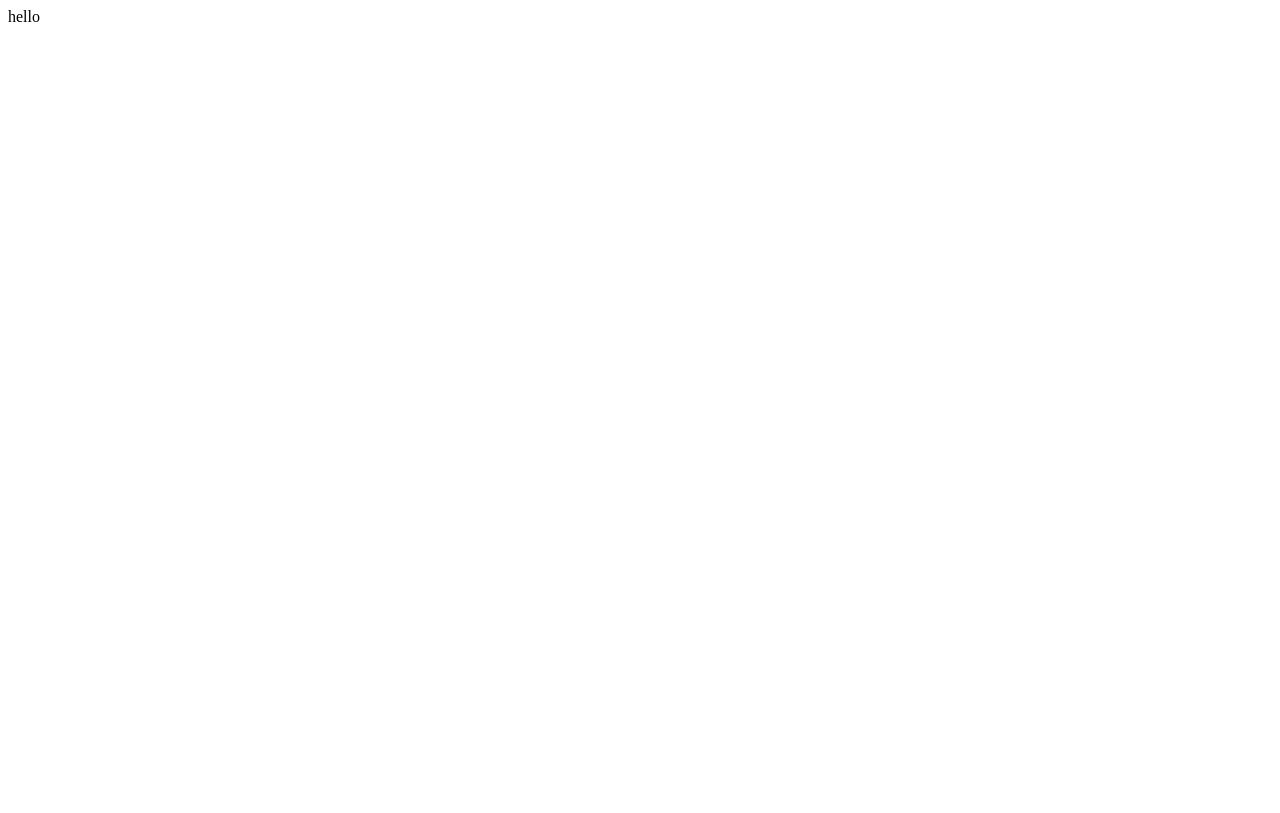
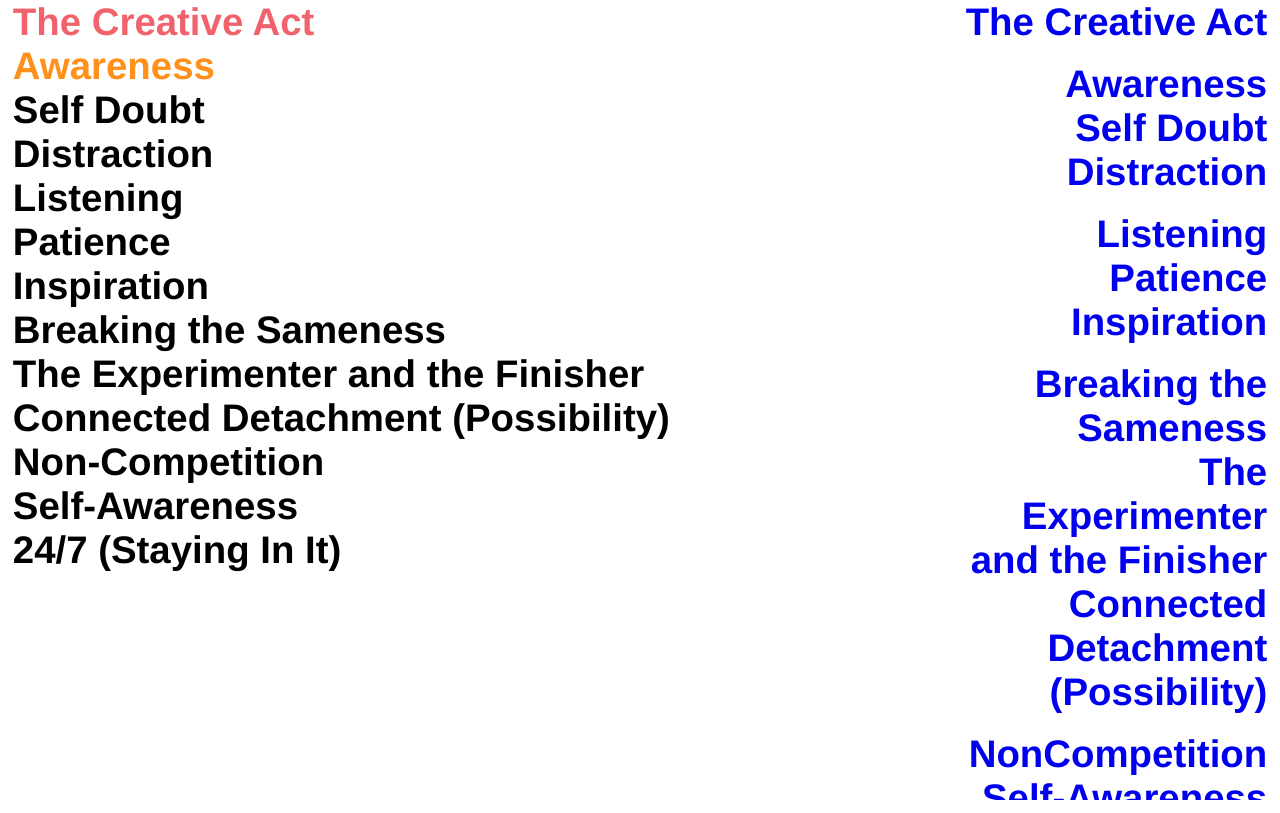
Before and after one commit to agart337/CreativeAct, a plain HTML site: page index.html in a window 1280 px wide. Drawn offline with Linux system fonts and the light colour scheme.

Commit message:
chapters

```diff
--- a/index.html
+++ b/index.html
@@ -1,14 +1,62 @@
 <!DOCTYPE html>
-<html lang="en">
+<html>
 
 <head>
-    <meta charset="UTF-8">
-    <meta name="viewport" content="width=device-width, initial-scale=1.0">
-    <title>Document</title>
+    <meta charset="utf-8">
+    <meta http-equiv="X-UA-Compatible" content="IE=edge">
+    <title>Excerpts from The Creative Act</title>
+    <meta name="description" content="">
+    <meta name="viewport" content="width=device-width, initial-scale=1">
+    <link rel="stylesheet" href="style.css">
 </head>
 
 <body>
-    hello
+    <div class="grid">
+        <div class="column1">
+            <h3 id="Creative">The Creative Act</h3>
+
+            <h3 id="Awareness">Awareness</h3>
+            <h3 id="SelfDoubt">Self Doubt</h3>
+            <h3 id="Distraction">Distraction</h3>
+
+            <h3 id="Listening">Listening</h3>
+            <h3 id="Patience">Patience</h3>
+            <h3 id="Inspiration">Inspiration</h3>
+
+            <h3 id="Sameness">Breaking the Sameness</h3>
+            <h3 id="Experimenter"> The Experimenter and the Finisher</h3>
+            <h3 id="Possibility">Connected Detachment (Possibility)</h3>
+
+            <h3 id="NonCompetition">Non-Competition</h3>
+            <h3 id="SelfAwareness">Self-Awareness</h3>
+            <h3 id="24/7"> 24/7 (Staying In It)</h3>
+        </div>
+
+        <div class="column2">
+            <div class="menu">
+                <a href="#Creative">The Creative Act</a>
+                <br>
+                <a href="#Awareness">Awareness</a>
+                <a href="#SelfDoubt">Self Doubt</a>
+                <a href="#Distraction">Distraction</a>
+                <br>
+                <a href="#Listening">Listening</a>
+                <a href="#Patience">Patience</a>
+                <a href="#Inspiration">Inspiration</a>
+                <br>
+                <a href="#Sameness">Breaking the Sameness</a>
+                <a href="#Experimenter">The Experimenter and the Finisher</a>
+                <a href="#Possibility">Connected Detachment (Possibility)</a>
+                <br>
+                <a href="#NonCompetition">NonCompetition</a>
+                <a href="#SelfAwareness">Self-Awareness</a>
+                <a href="#24/7">24/7 (Staying In It)e</a>
+            </div>
+        </div>
+        <script src="script.js" async defer></script>
 </body>
 
 </html>
+
+<!DOCTYPE html>
+<html>
--- a/style.css
+++ b/style.css
@@ -0,0 +1,60 @@
+html,
+body {
+    overscroll-behavior: none;
+    margin: 0;
+    height: 100%;
+    padding-bottom: 1vw;
+}
+
+/* layout */
+
+.grid {
+    display: grid;
+    grid-template-columns: 3fr 1fr;
+    gap: 2vw;
+    height: 100vh;
+    padding: 0vw 1vw 0vw 1vw;
+}
+
+.column1,
+.column2 {
+    overflow-y: auto;
+
+}
+
+.column1::-webkit-scrollbar,
+.column2::-webkit-scrollbar {
+    display: none;
+}
+
+.column1 {
+    grid-column: 1;
+}
+
+.column2 {
+    grid-column: 2;
+}
+
+h3 {
+    font-family: Helvetica, sans-serif;
+    font-size: 3vw;
+    font-weight: 700;
+    margin: 0;
+}
+
+a {
+    font-family: Helvetica, sans-serif;
+    font-size: 3vw;
+    font-weight: 700;
+    text-align: right;
+    text-decoration: none;
+    display: block;
+}
+
+#Creative {
+    color: #F0636C;
+}
+
+#Awareness {
+    color: #FF901A;
+}
```
